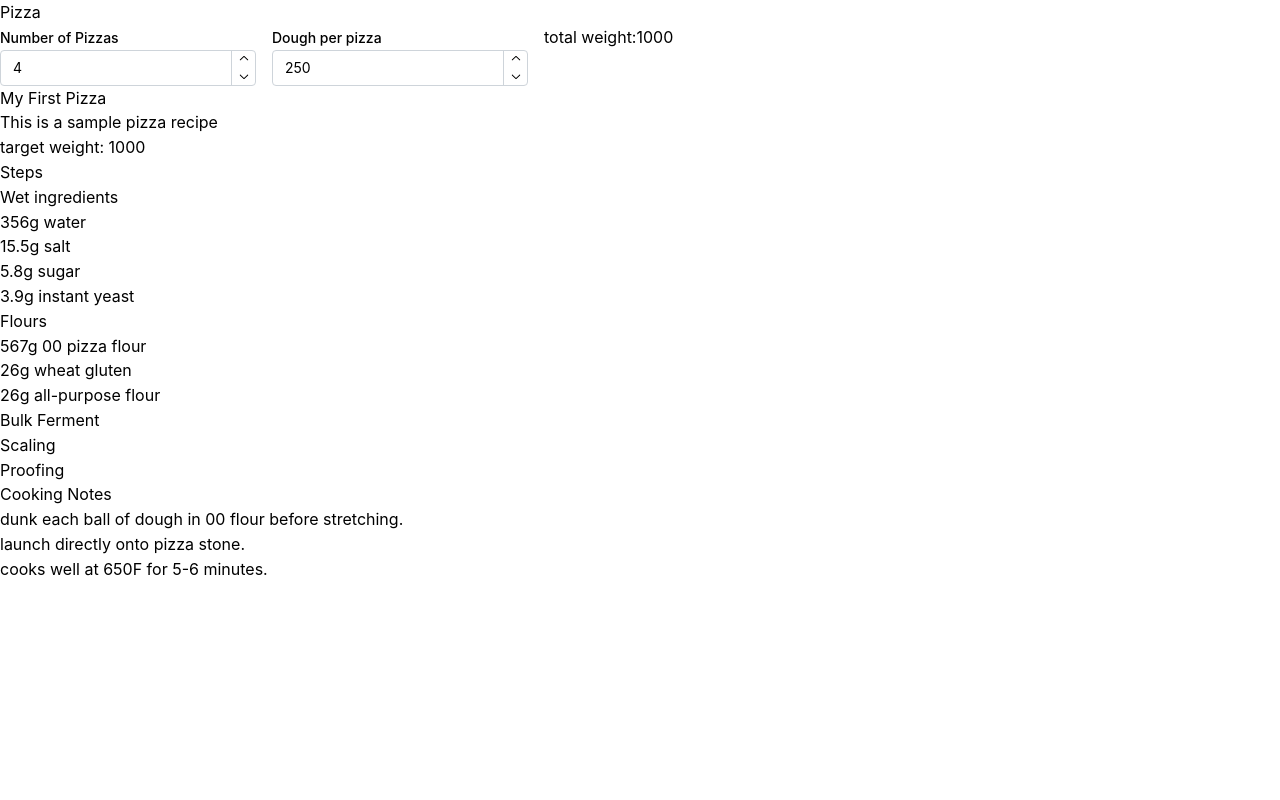
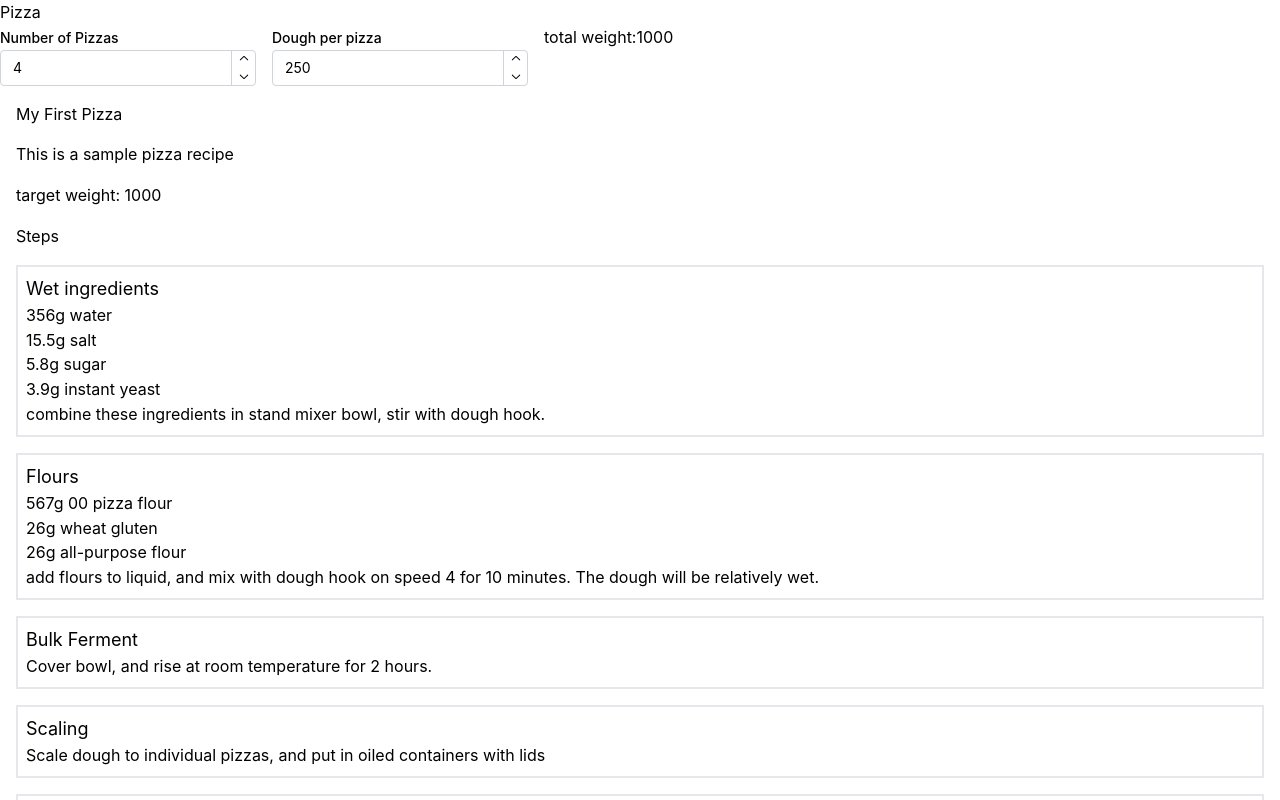
Before and after one commit to klalicki/bakers-mode, a React (Create React App) app: page / in a window 1280 px wide. Shown: the top 800 px of the page. Built offline with nearby package versions, Linux system fonts and the light colour scheme.

Commit message:
implements Recipe Step Display

```diff
--- a/src/components/RecipeStepDisplay/RecipeStepDisplay.tsx
+++ b/src/components/RecipeStepDisplay/RecipeStepDisplay.tsx
@@ -1,5 +1,5 @@
 import type { RecipeStep } from "../../types/RecipeDataTypes";
-
+import { Card } from "@mantine/core";
 const formatWeight = (value: any) => {
   if (value < 20) {
     return value.toFixed(1);
@@ -10,8 +10,8 @@ const formatWeight = (value: any) => {
 
 export const RecipeStepDisplay = ({ stepData }: { stepData: RecipeStep }) => {
   return (
-    <article>
-      <h2>{stepData.title}</h2>
+    <article className="border-2 p-2">
+      <h2 className=" text-lg">{stepData.title}</h2>
       <ul>
         {stepData.ingredients.map((item) => {
           return (
@@ -21,6 +21,7 @@ export const RecipeStepDisplay = ({ stepData }: { stepData: RecipeStep }) => {
           );
         })}
       </ul>
+      <p>{stepData.text}</p>
     </article>
   );
 };
--- a/src/components/RecipeViewer/RecipeViewer.tsx
+++ b/src/components/RecipeViewer/RecipeViewer.tsx
@@ -8,7 +8,7 @@ export const RecipeViewer = () => {
   ) as ScalerContextType;
 
   return (
-    <section>
+    <section className="p-4 flex flex-col gap-4">
       <h2>{scaledRecipe.title}</h2>
       <h3>{scaledRecipe.description}</h3>
       <p>target weight: {targetWeight}</p>
--- a/src/context/ScalerContext.tsx
+++ b/src/context/ScalerContext.tsx
@@ -34,7 +34,7 @@ export const ScalerWrapper = (props: PropsWithChildren) => {
       });
     setRecipe(newRecipe);
     setRecipeWeight(totalWeight);
-    // scaleRecipe();
+    scaleRecipe();
     // console.log(scaledRecipe);
   };
   // scales the recipe to the new target weight and saves it to scaledRecipe
@@ -54,7 +54,7 @@ export const ScalerWrapper = (props: PropsWithChildren) => {
     loadRecipe(sampleData);
     scaleRecipe();
     console.log(scaledRecipe);
-  }, [recipe]);
+  }, [recipe, targetWeight]);
   return (
     <ScalerContext.Provider
       value={{ scaledRecipe, loadRecipe, setTargetWeight, targetWeight }}
```
